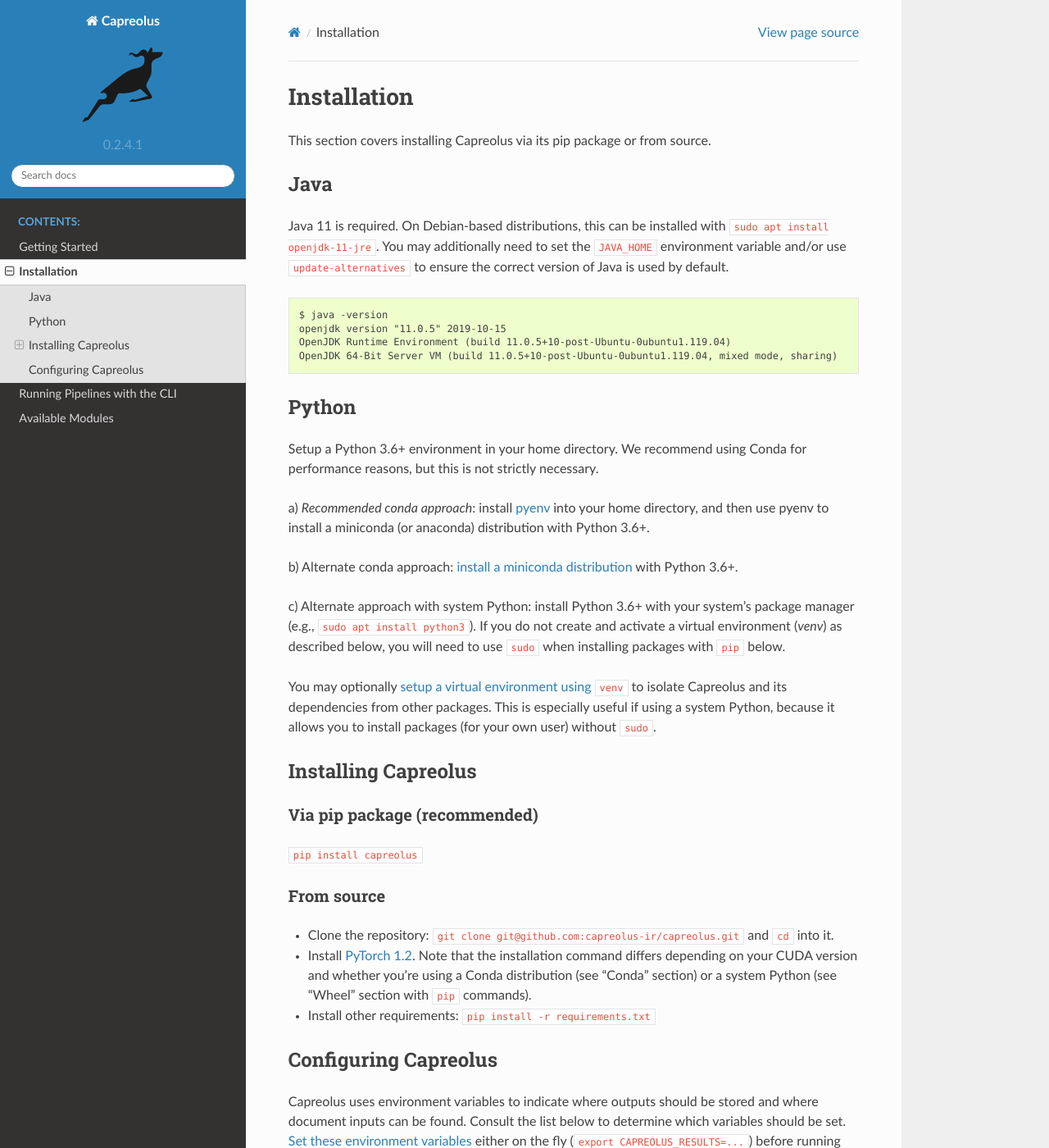
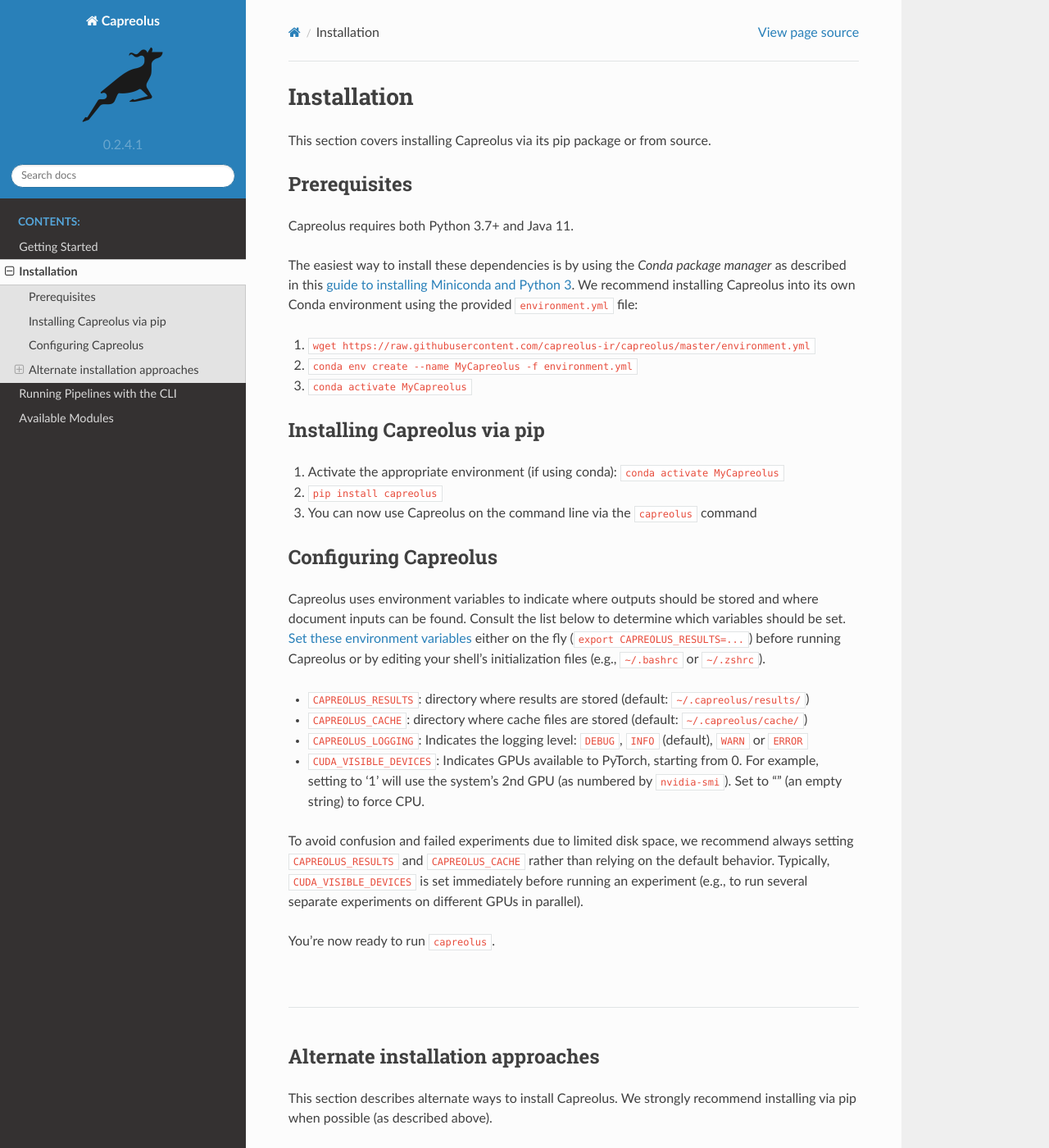
Before and after one commit to capreolus-ir/capreolus, a Sphinx documentation site: the page built from docs/installation.md, in a window 1280 px wide and 1400 px high. Shown: the whole window at 82% size. Built offline with Sphinx 7.4.7 and the Read the Docs theme 2.0.0, drawn with Linux system fonts in a browser that asks for light colours; some of the changed text lies outside the part shown.

Commit message:
Conda installation info

````diff
--- a/docs/installation.md
+++ b/docs/installation.md
@@ -2,36 +2,23 @@
 
 This section covers installing Capreolus via its pip package or from source.
 
-### Java
-Java 11 is required. On Debian-based distributions, this can be installed with `sudo apt install openjdk-11-jre`. You may additionally need to set the `JAVA_HOME` environment variable and/or use `update-alternatives` to ensure the correct version of Java is used by default.
-```
-$ java -version
-openjdk version "11.0.5" 2019-10-15
-OpenJDK Runtime Environment (build 11.0.5+10-post-Ubuntu-0ubuntu1.119.04)
-OpenJDK 64-Bit Server VM (build 11.0.5+10-post-Ubuntu-0ubuntu1.119.04, mixed mode, sharing)
-```
 
-### Python
-Setup a Python 3.6+ environment in your home directory. We recommend using Conda for performance reasons, but this is not strictly necessary.
+## Prerequisites
+Capreolus requires both Python 3.7+ and Java 11.
 
- a) *Recommended conda approach*: install [pyenv](https://github.com/pyenv/pyenv) into your home directory, and then use pyenv to install a miniconda (or anaconda) distribution with Python 3.6+.
+The easiest way to install these dependencies is by using the *Conda package manager* as described in this [guide to installing Miniconda and Python 3](https://gist.github.com/andrewyates/970c570411c4a36785f6c0e9362eb1eb).
+We recommend installing Capreolus into its own Conda environment using the provided `environment.yml` file:
+1. `wget https://raw.githubusercontent.com/capreolus-ir/capreolus/master/environment.yml`
+2. `conda env create --name MyCapreolus -f environment.yml`
+3. `conda activate MyCapreolus`
 
- b) Alternate conda approach: [install a miniconda distribution](https://docs.conda.io/projects/conda/en/latest/user-guide/install/) with Python 3.6+.
 
- c) Alternate approach with system Python: install Python 3.6+ with your system's package manager (e.g., `sudo apt install python3`). If you do not create and activate a virtual environment (*venv*) as described below, you will need to use `sudo` when installing packages with `pip` below.
+## Installing Capreolus via pip
+0. Activate the appropriate environment (if using conda): `conda activate MyCapreolus`
+1. `pip install capreolus`
+2. You can now use Capreolus on the command line via the `capreolus` command
 
- You may optionally [setup a virtual environment using `venv`](https://docs.python.org/3/tutorial/venv.html) to isolate Capreolus and its dependencies from other packages. This is especially useful if using a system Python, because it allows you to install packages (for your own user) without `sudo`.
-
-### Installing Capreolus
-#### Via pip package (**recommended**)
-`pip install capreolus`
-
-#### From source
-- Clone the repository: `git clone git@github.com:capreolus-ir/capreolus.git` and `cd` into it.
-- Install [PyTorch 1.2](https://pytorch.org/get-started/previous-versions/#v120). Note that the installation command differs depending on your CUDA version and whether you're using a Conda distribution (see "Conda" section) or a  system Python (see "Wheel" section with `pip` commands).
-- Install other requirements: `pip install -r requirements.txt`
-
-### Configuring Capreolus
+## Configuring Capreolus
  Capreolus uses environment variables to indicate where outputs should be stored and where document inputs can be found. Consult the list below to determine which variables should be set. [Set these environment variables](https://opensource.com/article/19/8/what-are-environment-variables) either on the fly (`export CAPREOLUS_RESULTS=...`) before running Capreolus or by editing your shell's initialization files (e.g., `~/.bashrc` or `~/.zshrc`).
 - `CAPREOLUS_RESULTS`: directory where results are stored (default: `~/.capreolus/results/`)
 - `CAPREOLUS_CACHE`: directory where cache files are stored (default: `~/.capreolus/cache/`)
@@ -41,3 +28,19 @@
 To avoid confusion and failed experiments due to limited disk space, we recommend always setting `CAPREOLUS_RESULTS` and `CAPREOLUS_CACHE` rather than relying on the default behavior. Typically, `CUDA_VISIBLE_DEVICES` is set immediately before running an experiment (e.g., to run several separate experiments on different GPUs in parallel).
 
 You're now ready to run `capreolus`.
+
+
+<br/>
+<hr/>
+<br/>
+
+## Alternate installation approaches
+This section describes alternate ways to install Capreolus. We strongly recommend installing via pip when possible (as described above).
+
+### Installing Capreolus from source
+1. Clone the Capreolus repository: `git clone https://github.com/capreolus-ir/capreolus`
+2. You should now have a `capreolus` folder that contains various files as well as another `capreolus` folder, which contains the actual capreolus Python package. This is a [common layout for Python packages](https://python-packaging.readthedocs.io/en/latest/minimal.html); the inside folder (i.e., `capreolus/capreolus`) corresponds to the Python package.
+3. `cd capreolus`
+4. [Install PyTorch](https://pytorch.org/get-started/locally/)
+5. `pip install -r requirements.txt`
+6. You can now use Capreolus on the command line via the `scripts/capreolus` command. Note that this only works from the outer `capreolus` directory; you will need to [adjust PYTHONPATH](https://bic-berkeley.github.io/psych-214-fall-2016/using_pythonpath.html).
````
